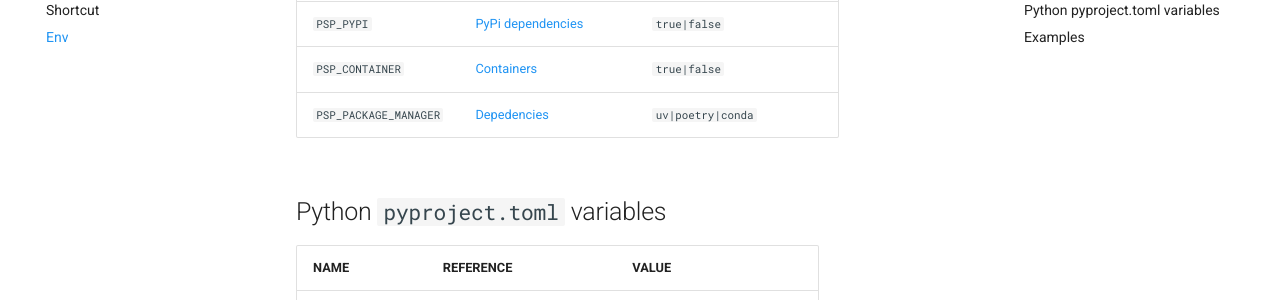
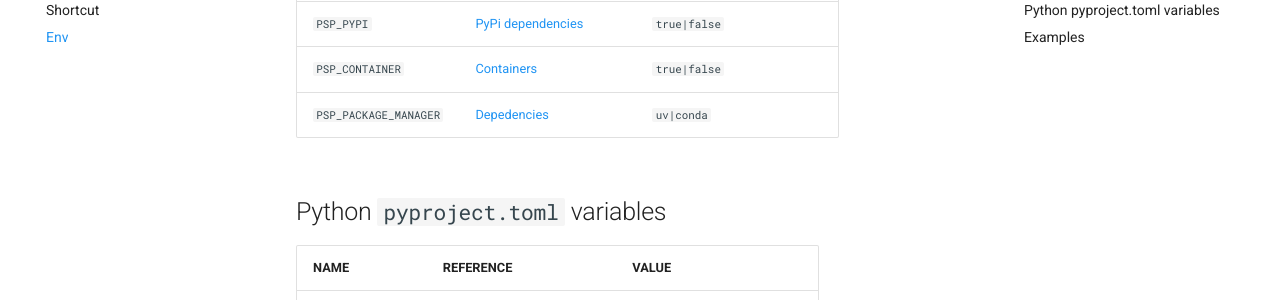
Before and after one commit to MatteoGuadrini/psp, an MkDocs documentation site: the page built from docs/env.md, in a window 1280 px wide and 900 px high, scrolled down 1101 px. Shown: the part 152-452 px from the top of the window. Built offline with MkDocs 1.6.1 and Material for MkDocs 9.7.7, drawn with Linux system fonts in a browser that asks for light colours.

Commit message:
fix: insert correct PSP_PACKAGE_MANAGER values

```diff
--- a/docs/env.md
+++ b/docs/env.md
@@ -31,7 +31,7 @@ You can configure two files for configure these environment variables:
 | `PSP_LICENSE`         | [License](simple.md#license)                               | `mit|apache|cc|mozilla|gpl`    |
 | `PSP_PYPI`            | [PyPi dependencies](simple.md#pypi-dependencies)           | `true|false`                   |
 | `PSP_CONTAINER`       | [Containers](simple.md#dockerpodman)                       | `true|false`                   |
-| `PSP_PACKAGE_MANAGER` | [Depedencies](simple.md#dependencies)                      | `uv|poetry|conda`              |
+| `PSP_PACKAGE_MANAGER` | [Depedencies](simple.md#dependencies)                      | `uv|conda`                     |
 
 ## Python `pyproject.toml` variables
 
```
